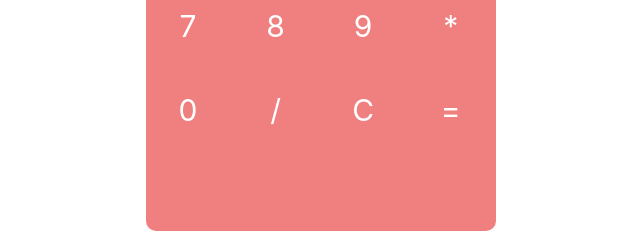
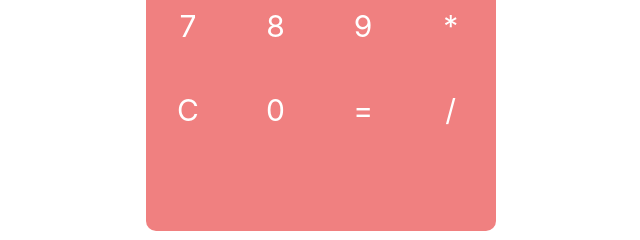
Before and after one commit to Shyam-2001/calculator.github.io, a plain HTML site: page index.html in a window 1280 px wide. Shown: the part 419-659 px from the top of the page, 319-959 px from the left. Drawn offline with nearby package versions, Linux system fonts and the light colour scheme; a web font is replaced by a local one.

Commit message:
UI Changes

```diff
--- a/index.html
+++ b/index.html
@@ -36,10 +36,10 @@
    <button onclick="cal(8)">8</button>
    <button onclick="cal(9)">9</button>
    <button onclick="cal('*')">*</button><br>
-    <button onclick="cal(0)">0</button>
-    <button onclick="cal('/')">/</button>
-   <button onclick="cal('c')">C</button>
+    <button onclick="cal('c')">C</button>
+    <button onclick="cal('0')">0</button>
    <button onclick="cal('=')">=</button>
+   <button onclick="cal('/')">/</button>
 </div>
 </div>
 </div>
```
